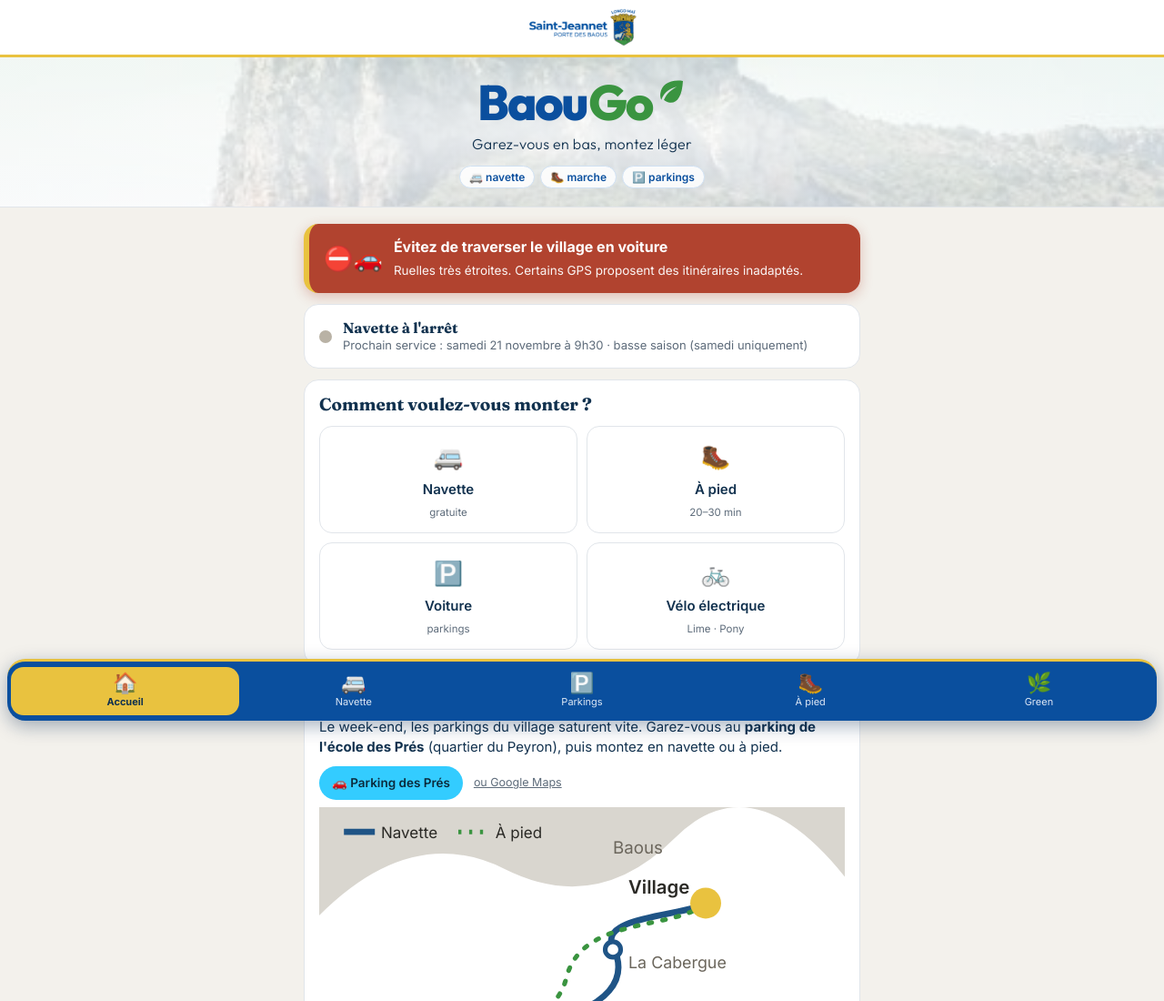
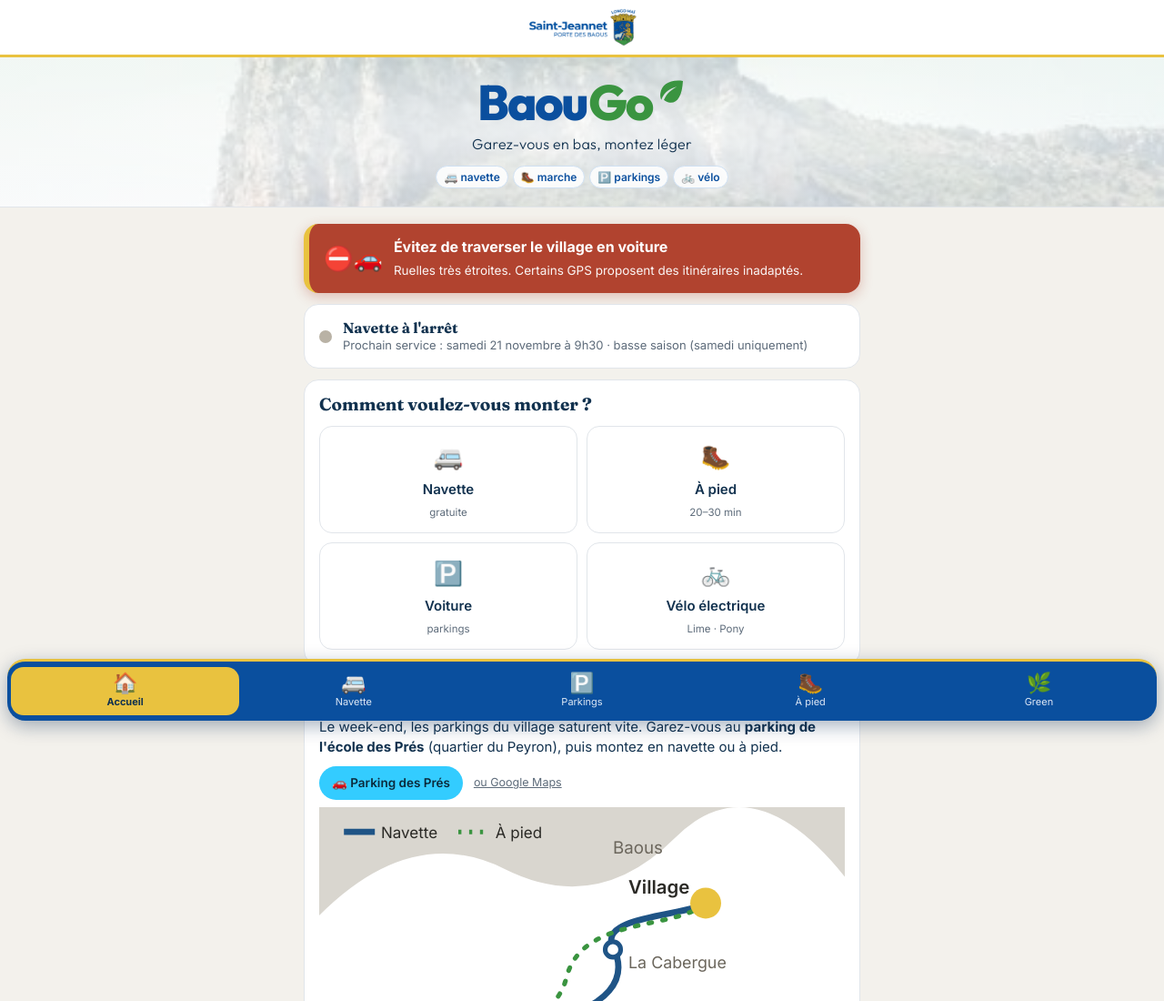
Before and after one commit to azdinebenotmaneboss/baougo, a plain HTML site: page index.html in a window 1280 px wide. Shown: the top 1100 px of the page at 91% size. Drawn offline with Linux system fonts and the light colour scheme.

Commit message:
BaouGo v8 : bouton vélo dans le bandeau
Co-Authored-By: Claude Opus 5.5 <noreply@anthropic.com>
Claude-Session: https://claude.ai/code/session_017nY74rqx7DBSB5b1VKGZ6e

```diff
--- a/index.html
+++ b/index.html
@@ -58,9 +58,10 @@ header .marque .b{color:var(--olive)}
 header .marque .g{color:var(--vert)}
 header .marque .feuille{width:34px;height:34px;margin:-24px 0 0 2px;transform:rotate(8deg)}
 header p{margin:8px 0 0;font-family:Outfit,Inter,sans-serif;font-weight:300;font-size:16px;color:var(--encre);letter-spacing:.02em}
-header .pills{display:flex;justify-content:center;gap:6px;margin-top:12px;flex-wrap:wrap}
-header .pills button{font-family:inherit;cursor:pointer;font-size:12px;font-weight:600;color:var(--olive);background:rgba(255,255,255,.85);border:1px solid #cfe0f2;border-radius:999px;padding:4px 10px;backdrop-filter:blur(4px)}
+header .pills{display:flex;justify-content:center;gap:5px;margin-top:12px;flex-wrap:wrap}
+header .pills button{font-family:inherit;cursor:pointer;font-size:12px;font-weight:600;color:var(--olive);background:rgba(255,255,255,.85);border:1px solid #cfe0f2;border-radius:999px;padding:4px 8px;white-space:nowrap;backdrop-filter:blur(4px)}
 header .pills button:active{background:var(--olive);color:#fff}
+@media (max-width:370px){header .pills button{font-size:11px;padding:4px 7px}header .pills{gap:4px}}
 .installer{display:flex;gap:12px;align-items:flex-start;margin-top:12px;background:#fff;border:1.5px solid var(--olive);border-radius:var(--r);padding:12px 12px 12px 14px;position:relative;box-shadow:0 4px 14px rgba(10,79,158,.12)}
 [hidden]{display:none!important}
 .inst-ic{width:46px;height:46px;border-radius:11px;flex:0 0 46px}
@@ -145,7 +146,7 @@ nav button.active{color:var(--encre);background:var(--or);font-weight:700}
     <div class="entete">
       <div class="marque"><span class="b">Baou</span><span class="g">Go</span><svg class="feuille" viewBox="0 0 24 24" aria-hidden="true"><path d="M20 3C10 3 4 8 4 15c0 2 .6 3.6 1.4 4.8C7 13 11 10 16 8c-4 3-7 6-8.6 11.6C8.6 20.5 10 21 12 21c6 0 9-6 8-18z" fill="#3a9440"/></svg></div>
       <p>Garez-vous en bas, montez léger</p>
-      <div class="pills"><button data-go="navette">🚐 navette</button><button data-go="pied">🥾 marche</button><button data-go="parkings">🅿️ parkings</button></div>
+      <div class="pills"><button data-go="navette">🚐 navette</button><button data-go="pied">🥾 marche</button><button data-go="parkings">🅿️ parkings</button><button data-go="navette" data-ancre="velo">🚲 vélo</button></div>
     </div>
   </div>
 </header>
--- a/sw.js
+++ b/sw.js
@@ -1,5 +1,5 @@
 // BaouGo – cache hors ligne. Changer VERSION à chaque mise à jour des contenus.
-const VERSION = "baougo-v7";
+const VERSION = "baougo-v8";
 const FICHIERS = [
   "./", "index.html", "manifest.webmanifest",
   "img/logo.png", "img/filigrane.jpg", "img/sommet.jpg",
```
